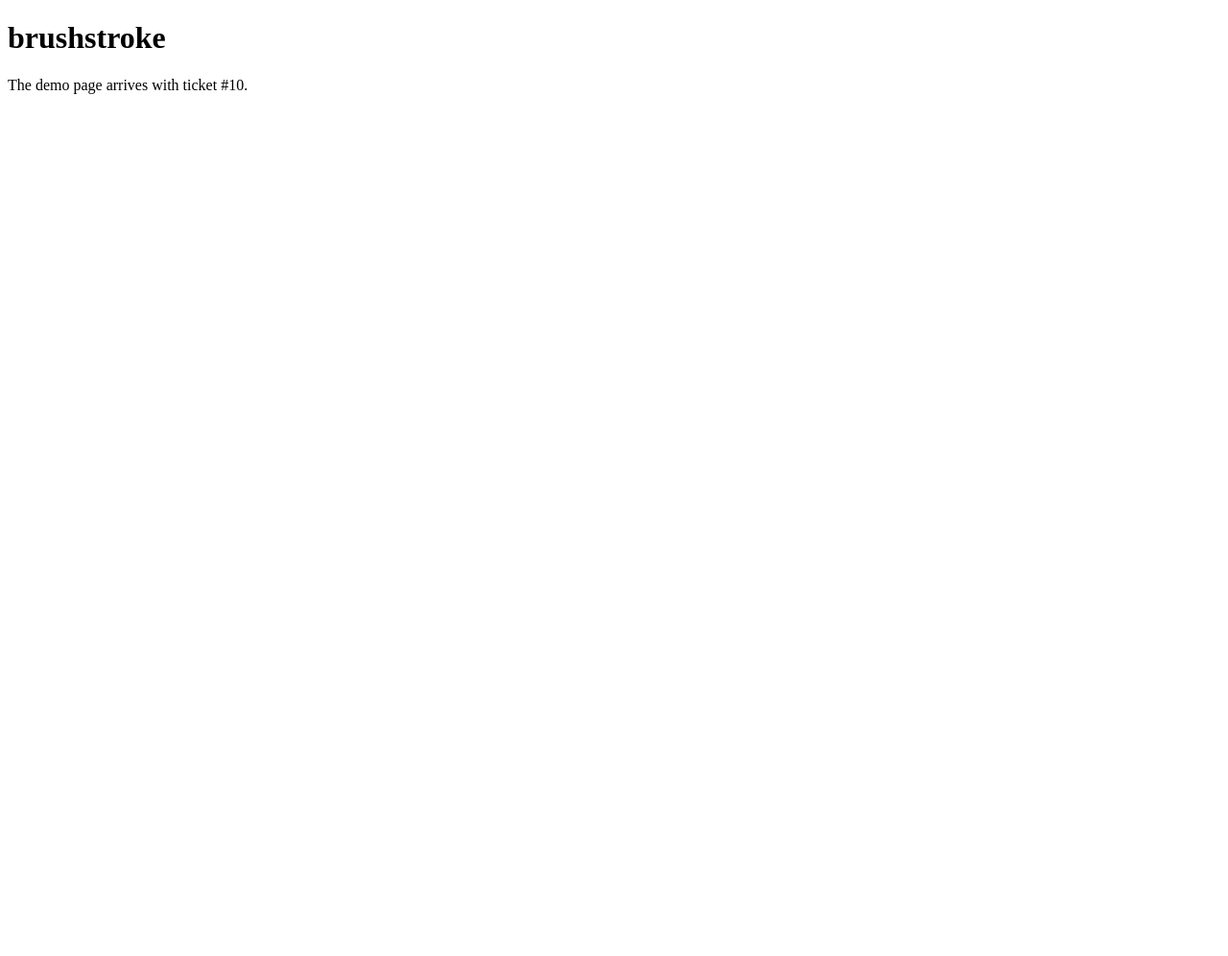
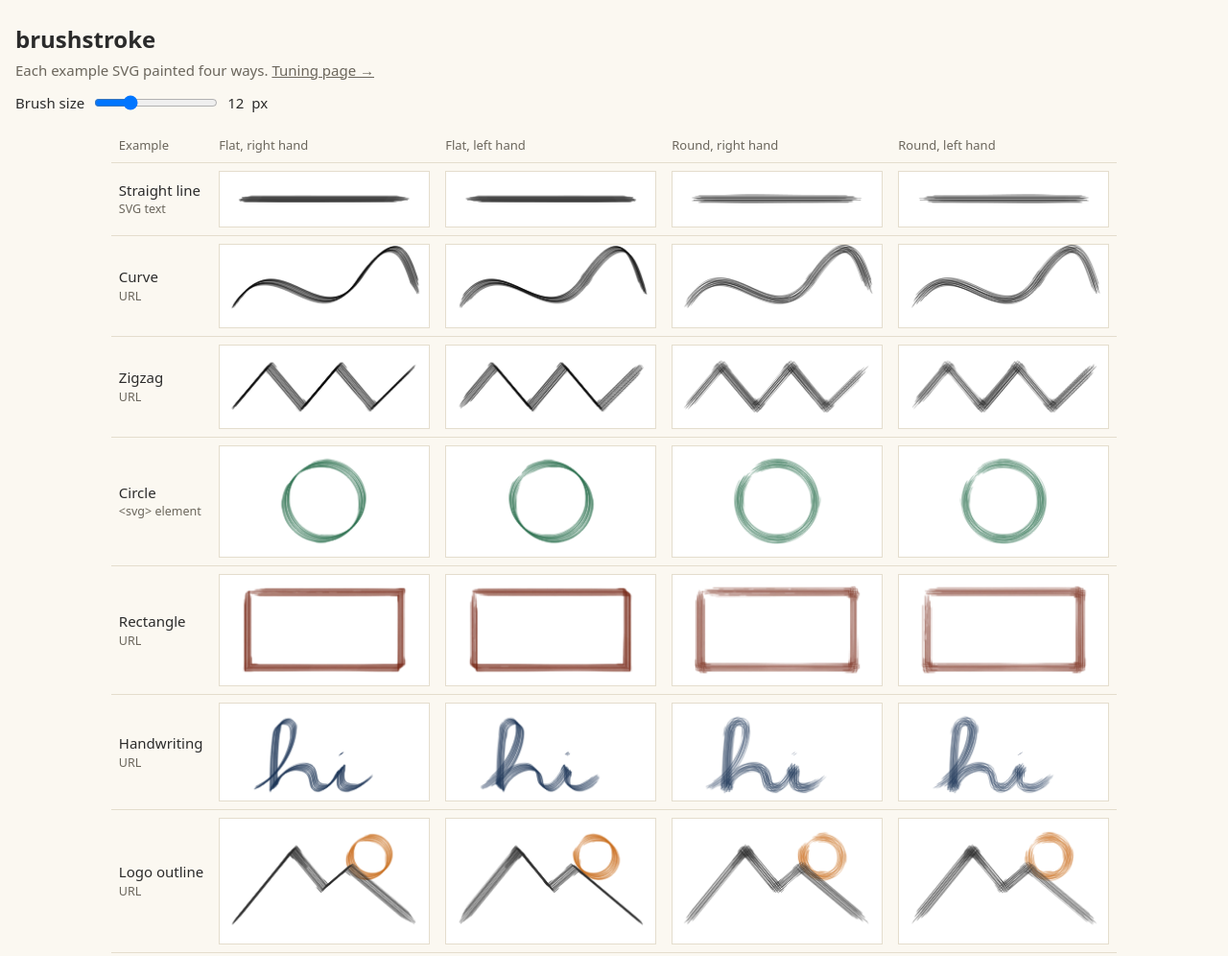
Before and after one commit to taillefer/brushstroke, a website built with Vite: page demo/index.html in a window 1280 px wide. Shown: the whole page at 96% size. Before the commit the page ends 800 px from the top, so only its background shows below. Built offline with nearby package versions, Linux system fonts and the light colour scheme.

Commit message:
Add a demo page with seven example SVGs painted four ways
Each example is painted with a flat and a round brush, by a right and a
left hand, with a slider for the brush size. One example is SVG text,
one an <svg> element on the page, and the rest are loaded by URL, so
every source type paintSvg accepts is exercised.

Closes #9
Part of #10

Co-Authored-By: Claude Opus 5.5 <noreply@anthropic.com>

```diff
--- /dev/null
+++ b/demo/demo.css
@@ -0,0 +1,82 @@
+:root {
+  --paper: #fbf8f1;
+  --ink: #2b2b2b;
+  --muted: #6b665c;
+  --line: #e4ddcd;
+  color-scheme: light;
+}
+
+* {
+  box-sizing: border-box;
+}
+
+body {
+  margin: 0;
+  padding: 24px 16px 48px;
+  background: var(--paper);
+  color: var(--ink);
+  font: 15px/1.45 system-ui, sans-serif;
+}
+
+header {
+  max-width: 1300px;
+  margin: 0 auto 16px;
+}
+
+h1 {
+  margin: 0 0 4px;
+  font-size: 24px;
+}
+
+header p {
+  margin: 0 0 12px;
+  color: var(--muted);
+}
+
+a {
+  color: inherit;
+}
+
+label {
+  display: inline-flex;
+  gap: 8px;
+  align-items: center;
+}
+
+table {
+  margin: 0 auto;
+  border-collapse: collapse;
+}
+
+th,
+td {
+  padding: 8px;
+  border-bottom: 1px solid var(--line);
+  text-align: left;
+  vertical-align: middle;
+}
+
+th {
+  color: var(--muted);
+  font-weight: 500;
+  font-size: 13px;
+}
+
+td.name {
+  white-space: nowrap;
+}
+
+td.name small {
+  display: block;
+  color: var(--muted);
+}
+
+canvas {
+  display: block;
+  background: #fff;
+  border: 1px solid var(--line);
+}
+
+.error {
+  color: #a4161a;
+}
--- a/demo/index.html
+++ b/demo/index.html
@@ -4,9 +4,35 @@
     <meta charset="utf-8" />
     <meta name="viewport" content="width=device-width, initial-scale=1" />
     <title>brushstroke demo</title>
+    <link rel="stylesheet" href="./demo.css" />
   </head>
   <body>
-    <h1>brushstroke</h1>
-    <p>The demo page arrives with ticket #10.</p>
+    <header>
+      <h1>brushstroke</h1>
+      <p>Each example SVG painted four ways. <a href="./tune.html">Tuning page →</a></p>
+      <label>Brush size <input id="size" type="range" min="2" max="40" value="12" /> <output id="size-value">12</output> px</label>
+    </header>
+
+    <!-- The circle example is read from this element, to show the <svg> element source. -->
+    <div hidden>
+      <svg id="circle-source" xmlns="http://www.w3.org/2000/svg" viewBox="0 0 300 160">
+        <circle cx="150" cy="80" r="55" fill="none" stroke="#2a6f4e" />
+      </svg>
+    </div>
+
+    <table id="examples">
+      <thead>
+        <tr>
+          <th>Example</th>
+          <th>Flat, right hand</th>
+          <th>Flat, left hand</th>
+          <th>Round, right hand</th>
+          <th>Round, left hand</th>
+        </tr>
+      </thead>
+      <tbody></tbody>
+    </table>
+
+    <script type="module" src="./main.ts"></script>
   </body>
 </html>
--- /dev/null
+++ b/demo/main.ts
@@ -0,0 +1,77 @@
+import { paintSvg, type BrushKind, type Hand, type SvgSource } from '../src/index';
+
+interface Example {
+  name: string;
+  /** How the SVG reaches paintSvg, shown under the name. */
+  sourceKind: string;
+  source: () => SvgSource;
+}
+
+const LINE_SVG = `<svg xmlns="http://www.w3.org/2000/svg" viewBox="0 0 300 80">
+  <line x1="30" y1="40" x2="270" y2="40"/>
+</svg>`;
+
+const examples: Example[] = [
+  { name: 'Straight line', sourceKind: 'SVG text', source: () => LINE_SVG },
+  { name: 'Curve', sourceKind: 'URL', source: () => 'examples/curve.svg' },
+  { name: 'Zigzag', sourceKind: 'URL', source: () => 'examples/zigzag.svg' },
+  {
+    name: 'Circle',
+    sourceKind: '<svg> element',
+    source: () => document.querySelector<SVGSVGElement>('#circle-source')!,
+  },
+  { name: 'Rectangle', sourceKind: 'URL', source: () => 'examples/rectangle.svg' },
+  { name: 'Handwriting', sourceKind: 'URL', source: () => 'examples/word.svg' },
+  { name: 'Logo outline', sourceKind: 'URL', source: () => 'examples/logo.svg' },
+];
+
+const variants: { brush: BrushKind; hand: Hand }[] = [
+  { brush: 'flat', hand: 'right' },
+  { brush: 'flat', hand: 'left' },
+  { brush: 'round', hand: 'right' },
+  { brush: 'round', hand: 'left' },
+];
+
+const WIDTH = 220;
+const body = document.querySelector('#examples tbody')!;
+const sizeInput = document.querySelector<HTMLInputElement>('#size')!;
+const sizeOutput = document.querySelector<HTMLOutputElement>('#size-value')!;
+
+const rows = examples.map((example) => {
+  const row = document.createElement('tr');
+  const name = document.createElement('td');
+  name.className = 'name';
+  const kind = document.createElement('small');
+  kind.textContent = example.sourceKind;
+  name.append(example.name, kind);
+  row.append(name);
+  const canvases = variants.map(() => {
+    const cell = document.createElement('td');
+    const canvas = document.createElement('canvas');
+    cell.append(canvas);
+    row.append(cell);
+    return canvas;
+  });
+  body.append(row);
+  return { example, canvases, name };
+});
+
+async function paintAll(): Promise<void> {
+  const size = Number(sizeInput.value);
+  sizeOutput.value = String(size);
+  for (const { example, canvases, name } of rows) {
+    try {
+      await Promise.all(
+        variants.map((variant, i) => paintSvg(example.source(), { ...variant, size, width: WIDTH, canvas: canvases[i]! })),
+      );
+    } catch (error) {
+      const message = document.createElement('small');
+      message.className = 'error';
+      message.textContent = String(error);
+      name.append(message);
+    }
+  }
+}
+
+sizeInput.addEventListener('input', () => void paintAll());
+void paintAll();
```
Also changed, not shown: demo/examples/curve.svg (added), demo/examples/logo.svg (added), demo/examples/rectangle.svg (added), demo/examples/word.svg (added), demo/examples/zigzag.svg (added).
